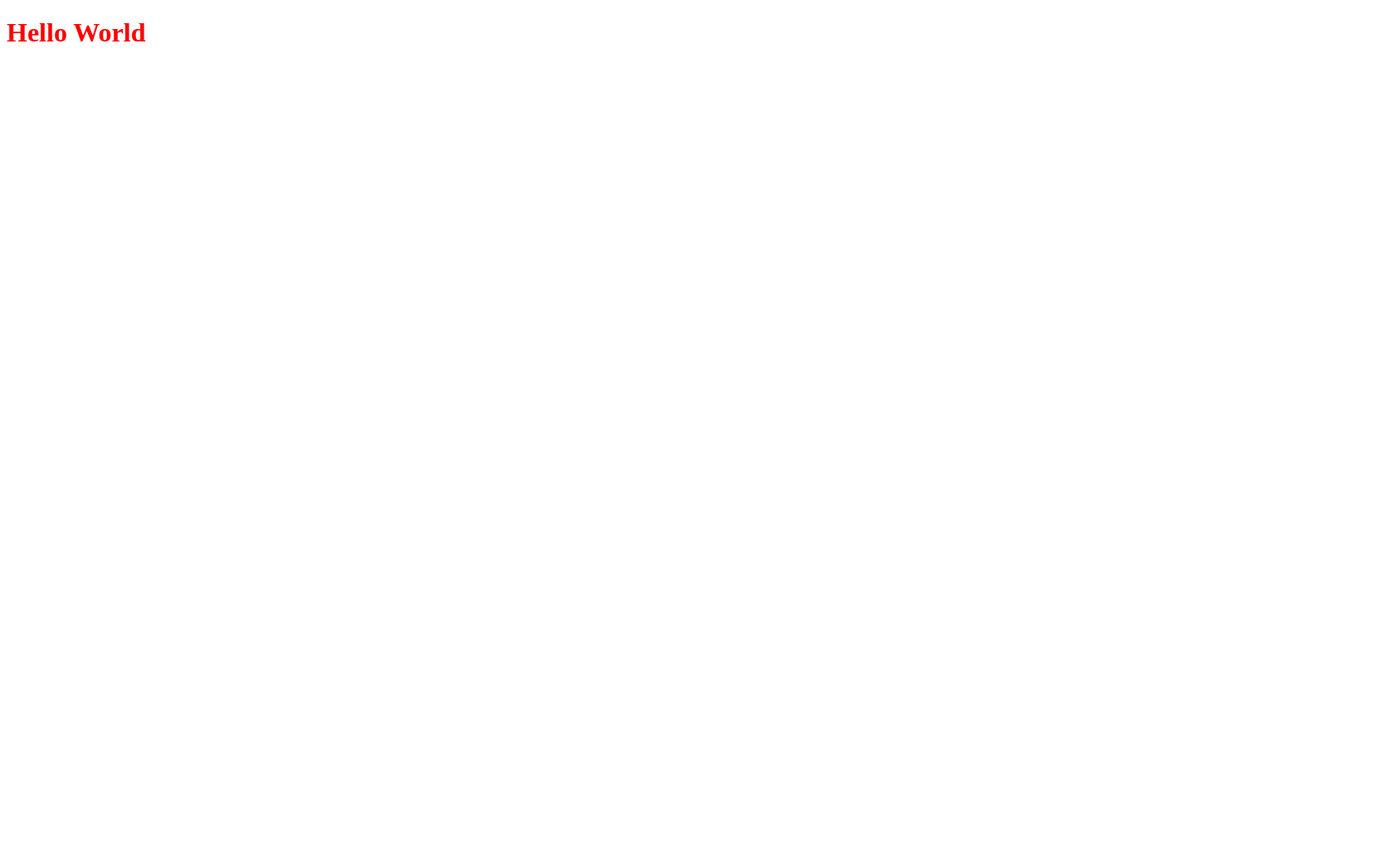
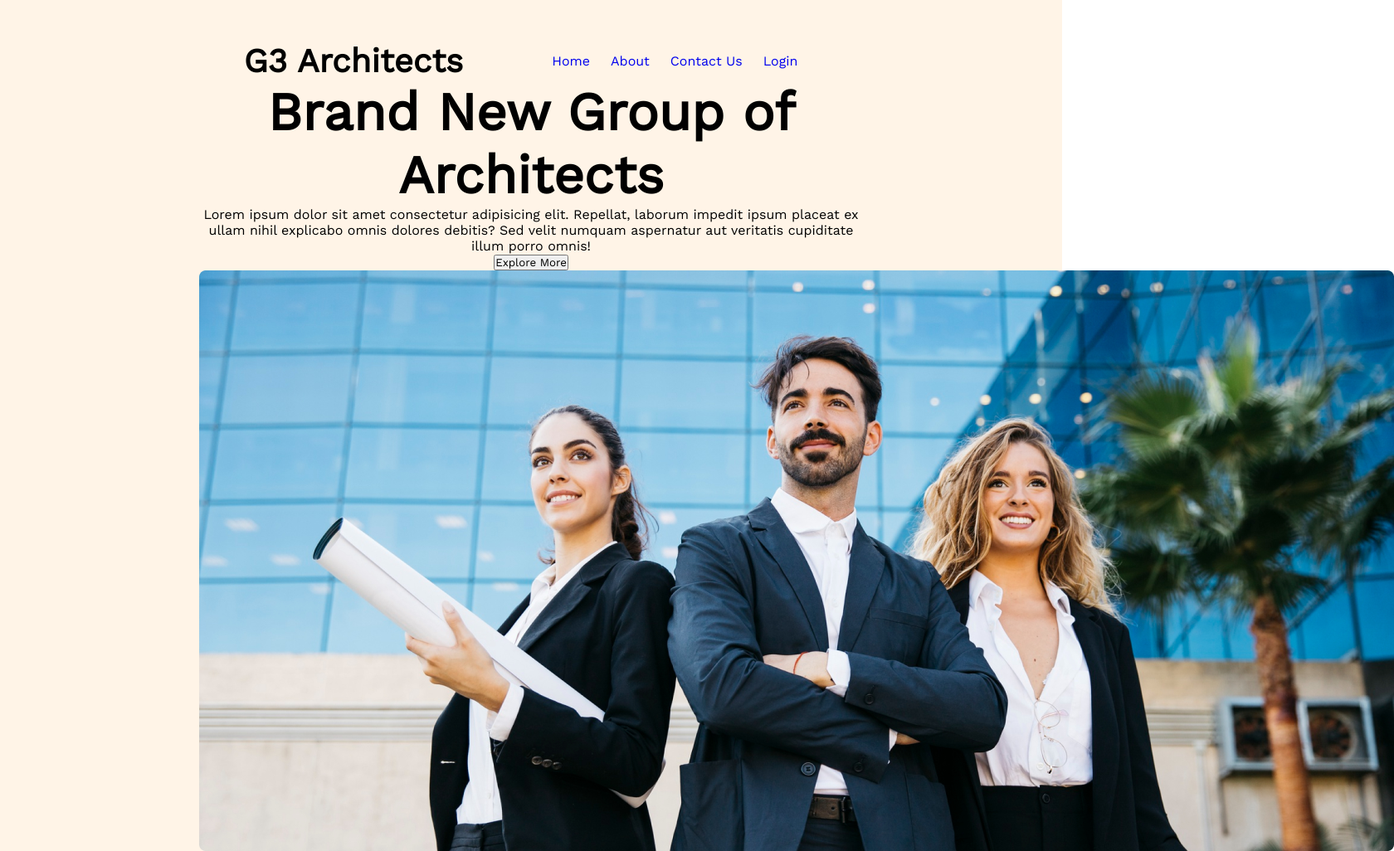
Before and after one commit to webdevfarhad/g3-architech-website, a plain HTML site: page index.html in a window 1280 px wide. Shown: the top 1026 px of the page at 83% size, 1680 px wide, since content can reach past the window. Before the commit the page ends 800 px from the top, so only its background shows below. Drawn offline with nearby package versions, Linux system fonts and the light colour scheme.

Commit message:
second commit

```diff
--- a/index.html
+++ b/index.html
@@ -4,9 +4,36 @@
     <meta charset="UTF-8">
     <meta name="viewport" content="width=device-width, initial-scale=1.0">
     <link rel="stylesheet" href="style.css">
+    <link rel="preconnect" href="https://fonts.googleapis.com">
+    <link rel="preconnect" href="https://fonts.gstatic.com" crossorigin>
+    <link href="https://fonts.googleapis.com/css2?family=Work+Sans&display=swap" rel="stylesheet">
     <title>Document</title>
 </head>
 <body>
-    <h1>Hello World</h1>
+    <header class="header">
+        <nav class="nav">
+            <h2 class="nav-title">G3 Architects</h2>
+            <ul>
+                <li><a href="#">Home</a></li>
+                <li><a href="#">About</a></li>
+                <li><a href="#">Contact Us</a></li>
+                <li><a href="#">Login</a></li>
+            </ul>
+        </nav>
+        <div class="banner1">
+            <div class="text-sec">
+                <div class="banner1-title">
+                    <h1>Brand New Group of Architects</h1>
+                </div>
+                <div class="banner1-desc">
+                    <p>Lorem ipsum dolor sit amet consectetur adipisicing elit. Repellat, laborum impedit ipsum placeat ex ullam nihil explicabo omnis dolores debitis? Sed velit numquam aspernatur aut veritatis cupiditate illum porro omnis!</p>
+                </div>
+                <button>Explore More</button>
+            </div>
+            <div class="banner1-img">
+                <img src="./banner.png" alt="">
+            </div>
+        </div>
+    </header>
 </body>
 </html>
--- a/style.css
+++ b/style.css
@@ -1,3 +1,50 @@
-h1{
-    color: red;
+
+
+*{
+    margin: 0px;
+    padding: 0px;
+    box-sizing: border-box;
+    font-family: 'Work Sans', sans-serif;
 }
+.header{
+
+    padding: 50px 240px;
+    background-color: #fff4e7 ;
+
+}
+.nav{
+    display: flex;
+    justify-content: space-around;
+    align-items: center;
+
+}
+.nav li{
+    list-style: none;
+
+    margin-right: 25px;
+
+}
+.nav > ul{
+    display: flex;
+}
+.nav a{
+    text-decoration: none;
+}
+.nav .nav-title{
+    font-size: 2.5rem;
+    font-weight: 700;
+}
+.banner1{
+    max-width: 800px;
+    text-align: center;
+    margin: 0px auto;
+}
+.banner1-title{
+    font-size: 2rem;
+    font-weight: 700;
+    text-align: center;
+}
+.banner1-img img{
+
+    margin: 0px auto;
+}
```
